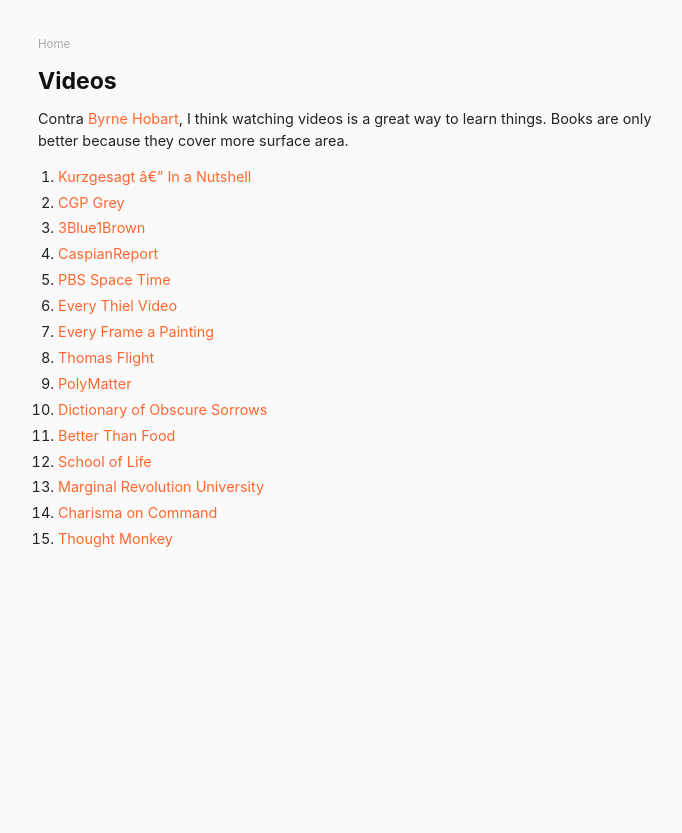
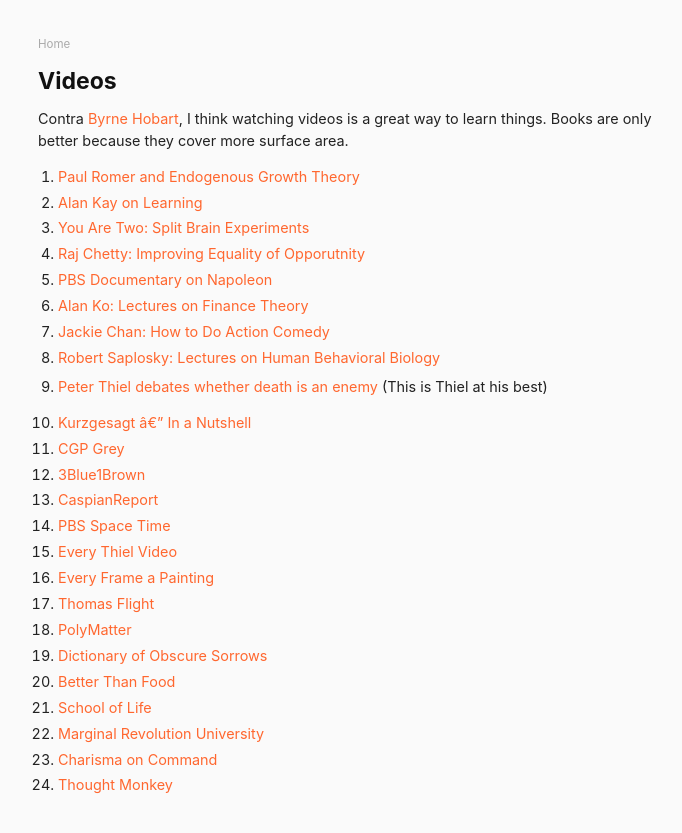
Before and after one commit to danschlz/danschulz.github.io, a Jekyll site: the page built from videos.md, in a window 1280 px wide. Shown: the top 833 px of the page, without its empty margins (282-964 px from the left). Built offline with Jekyll 4.4.1, drawn with Linux system fonts in a browser that asks for light colours.

Commit message:
Update videos.md

```diff
--- a/videos.md
+++ b/videos.md
@@ -5,6 +5,17 @@ permalink: /videos/
 
 ---
 Contra [Byrne Hobart](https://medium.com/@byrnehobart/read-2c3d4fba90ab), I think watching videos is a great way to learn things. Books are only better because they cover more surface area.
+
+* [Paul Romer and Endogenous Growth Theory](https://www.youtube.com/watch?v=NxqNRnxUd7E&list=PL84TZvatkf54lki_SeHB-KzqV8ZIaLi7R)
+* [Alan Kay on Learning](https://www.youtube.com/watch?v=50L44hEtVos&list=FLR5OhzKy6ZkaNfkZnNrJObA)
+* [You Are Two: Split Brain Experiments](https://www.youtube.com/watch?v=wfYbgdo8e-8&list=FLR5OhzKy6ZkaNfkZnNrJObA)
+* [Raj Chetty: Improving Equality of Opporutnity](https://www.youtube.com/watch?v=ueY5MB5w7_I&list=PL84TZvatkf54lki_SeHB-KzqV8ZIaLi7R)
+* [PBS Documentary on Napoleon](https://www.youtube.com/watch?v=MrbiSUgZEbg)
+* [Alan Ko: Lectures on Finance Theory](https://www.youtube.com/watch?v=HdHlfiOAJyE&list=PLUl4u3cNGP63B2lDhyKOsImI7FjCf6eDW)
+* [Jackie Chan: How to Do Action Comedy](https://www.youtube.com/watch?v=Z1PCtIaM_GQ)
+* [Robert Saplosky: Lectures on Human Behavioral Biology](https://www.youtube.com/watch?v=NNnIGh9g6fA)
+* [Peter Thiel debates whether death is an enemy](https://www.facebook.com/watch/live/?v=641005449680861&ref=watch_permalink) (This is Thiel at his best)
+
 
 *   [Kurzgesagt — In a Nutshell](https://www.youtube.com/user/Kurzgesagt/videos)
 *   [CGP Grey](https://www.youtube.com/user/CGPGrey/videos)
```
